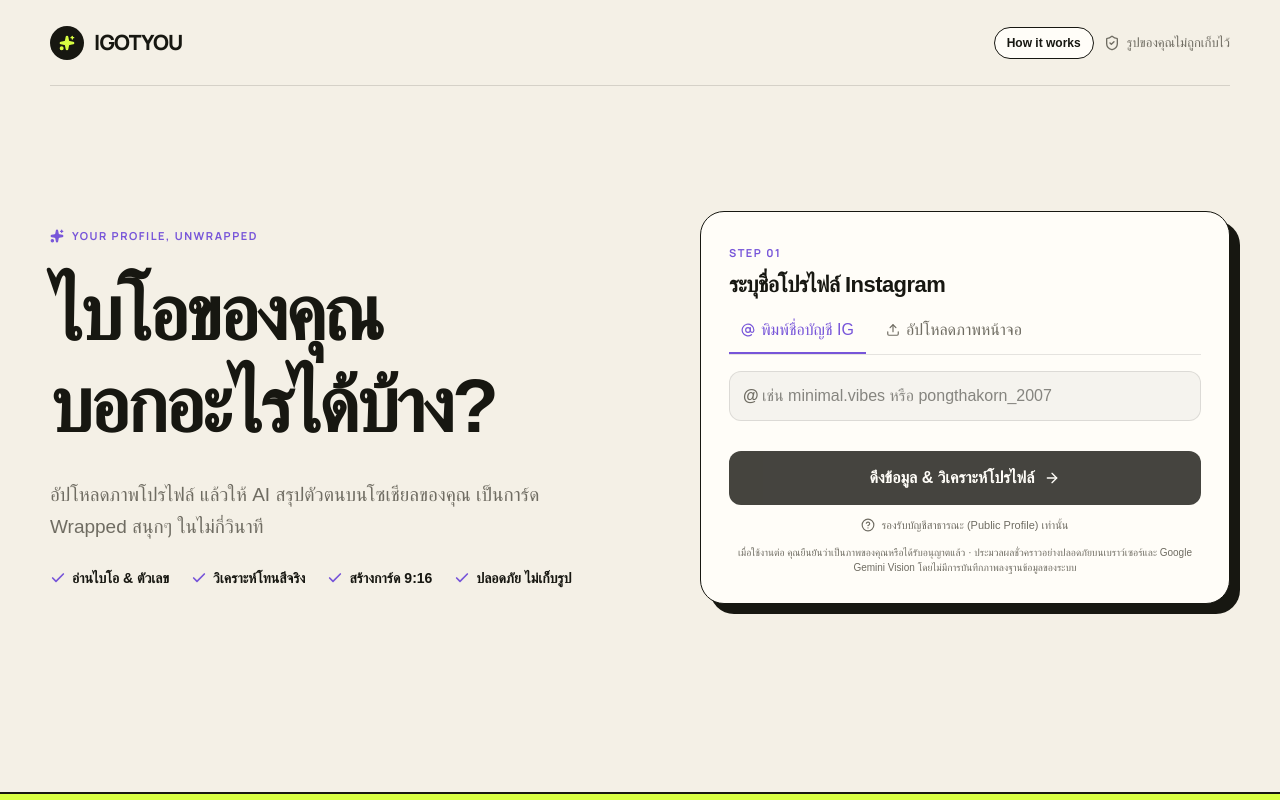
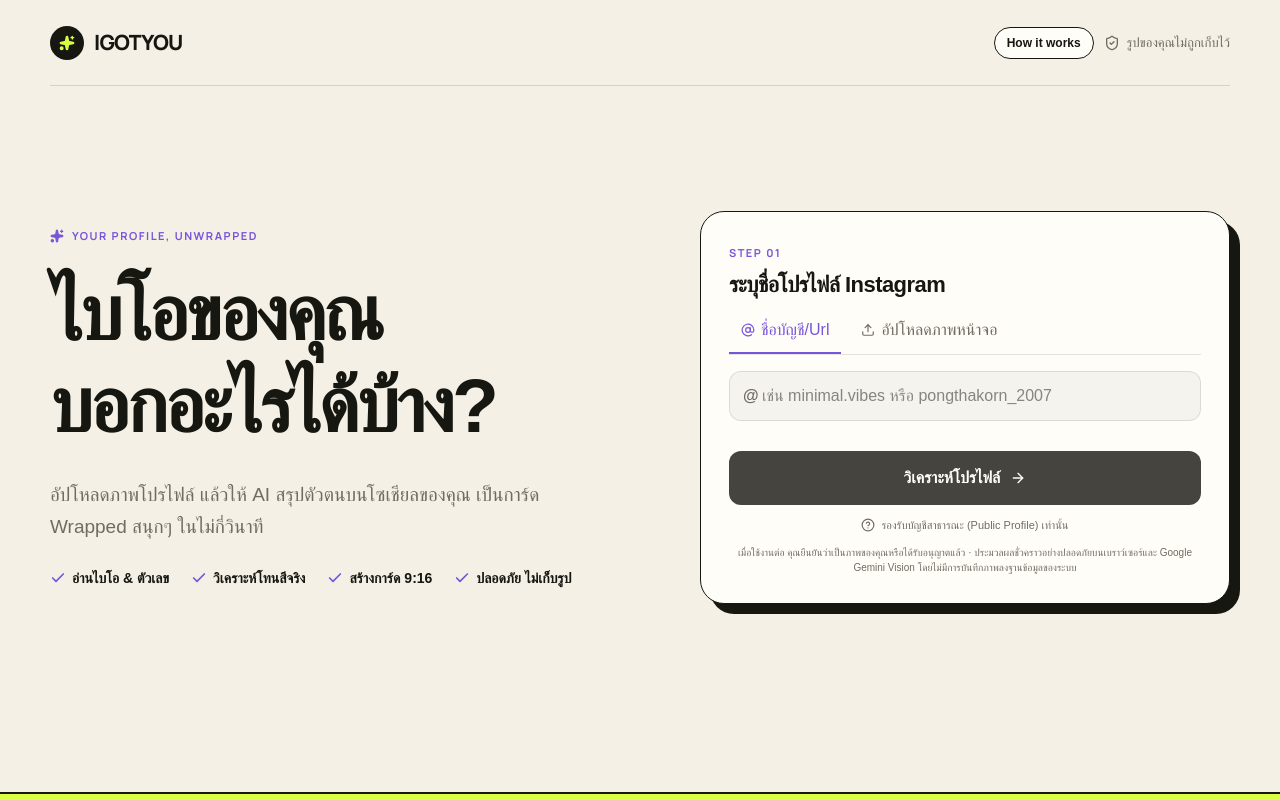
Before and after one commit to Supanat-hub/IGOTYOU, a React (Vite) app: page / in a window 1280 px wide. Shown: the top 800 px of the page. Built offline with nearby package versions, Linux system fonts and the light colour scheme; a web font is replaced by a local one.

Commit message:
fix(ui): update text labels for account input and scraping status

```diff
--- a/src/pages/HomePage.tsx
+++ b/src/pages/HomePage.tsx
@@ -127,7 +127,7 @@ export default function HomePage({
                 }}
               >
                 <AtSign className="w-3.5 h-3.5" />
-                <span>พิมพ์ชื่อบัญชี IG</span>
+                <span>ชื่อบัญชี/Url</span>
               </button>
               <button
                 type="button"
@@ -199,11 +199,11 @@ export default function HomePage({
                 {isScrapingLoading ? (
                   <>
                     <span className="loader" />
-                    <span>กำลังดึงข้อมูล & วิเคราะห์โปรไฟล์...</span>
+                    <span>กำลังดึงข้อมูล...</span>
                   </>
                 ) : (
                   <>
-                    <span>ดึงข้อมูล & วิเคราะห์โปรไฟล์</span>
+                    <span>วิเคราะห์โปรไฟล์</span>
                     <ArrowRight className="w-4 h-4" />
                   </>
                 )}
```
